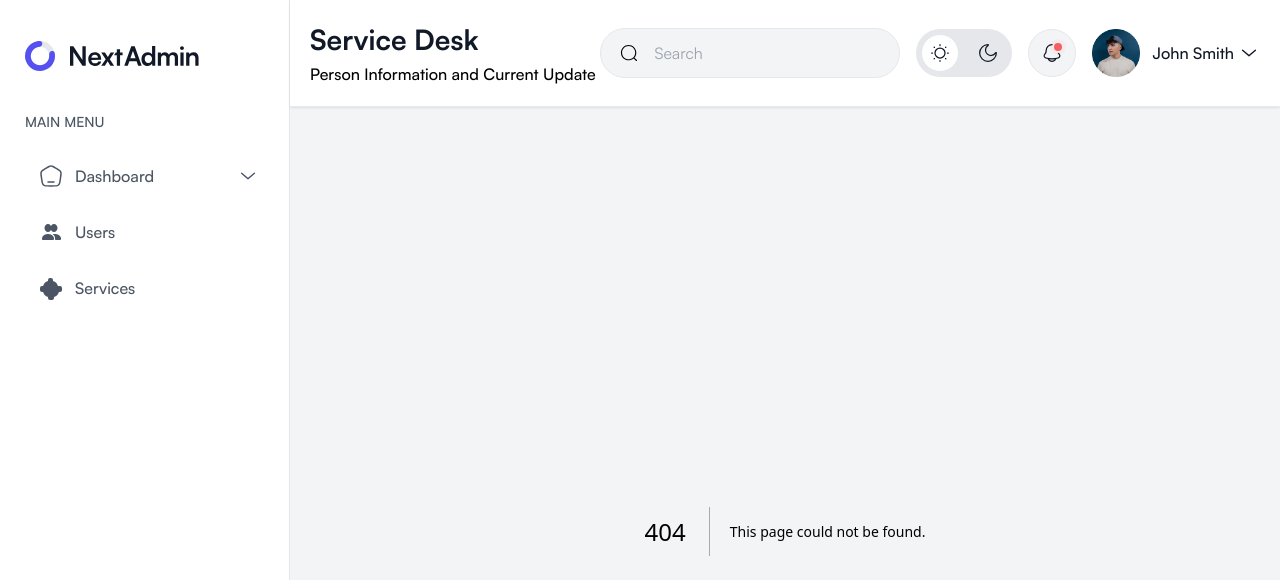
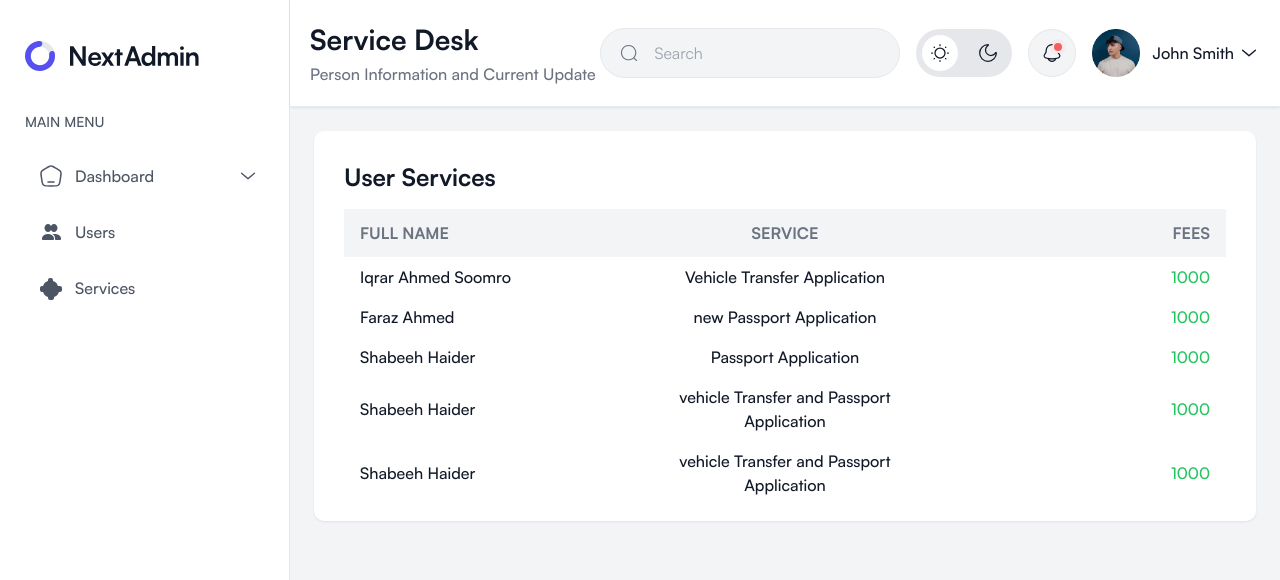
Before and after one commit to farazahmed879/service-desk, a Next.js app: page /dashboard/users/service in a window 1280 px wide. Before the commit this address had no page. Shown: the top 580 px of the page. Built offline with nearby package versions, Linux system fonts and the light colour scheme.

Commit message:
user Service

```diff
--- a/src/app/dashboard/users/UserList.tsx
+++ b/src/app/dashboard/users/UserList.tsx
@@ -1,6 +1,7 @@
 "use client";
 import { useState, } from "react";
-import { FaEdit, FaTrash, FaTimes, FaEllipsisV } from "react-icons/fa";
+import { FaEdit, FaTrash,  FaEllipsisV, } from "react-icons/fa";
+import Link from "next/link";
 
 
 interface User {
@@ -28,6 +29,21 @@ export default function UserList({ users, onEdit, onDelete }: UserListProps) {
   const [editingUser, setEditingUser] = useState<User | undefined>(undefined);
   const [showServiceFor, setShowServiceFor] = useState<number | null>(null);
 
+  /* const handleDeleteClick = (id: number) => {
+    setSelectedUserId(id);
+    setShowConfirm(true);
+  };
+
+  const handleConfirm = () => {
+    if (selectedUserId !== null) onDelete(selectedUserId);
+    setShowConfirm(false);
+    setSelectedUserId(null);
+  };
+
+  const handleCancel = () => {
+    setShowConfirm(false);
+    setSelectedUserId(null);
+  }; */
   return (
     <div className="grid rounded-[10px] bg-white px-7.5 pb-4 pt-7.5 shadow-1 dark:bg-gray-dark dark:shadow-card overflow-x-auto">
       <h2 className="mb-4 text-body-2xlg font-bold text-dark dark:text-white">
@@ -46,6 +62,7 @@ export default function UserList({ users, onEdit, onDelete }: UserListProps) {
           </tr>
         </thead>
         <tbody>
+
           {users.map((user) => (
             <tr
               key={user.id}
@@ -59,8 +76,9 @@ export default function UserList({ users, onEdit, onDelete }: UserListProps) {
 
               <td className="py-3 flex justify-center gap-2 relative overflow-visible">
 
-                <button onClick={() => onEdit(user)}
-                  className="text-blue-600 p-2 rounded hover:bg-blue-100 transition flex items-center justify-center"
+                <button
+                onClick={() => onEdit(user)}
+                  className="text-blue-600  p-2 rounded hover:bg-blue-100 transition flex items-center justify-center"
                   title="Edit"                >
                   <FaEdit />
                 </button>
@@ -73,6 +91,24 @@ export default function UserList({ users, onEdit, onDelete }: UserListProps) {
                   <FaTrash size={14} />
                 </button>
 
+                {/*   <button
+  onClick={() =>
+    setShowServiceFor(showServiceFor === user.id ? null : user.id)
+  }
+  className="text-gray-600 p-2 rounded hover:bg-gray-100 transition"
+>
+  <FaChevronDown />
+</button>
+               {showServiceFor === user.id && (
+  <Link
+    href="./users/service"
+    className="block px-4 py-2 text-sm hover:bg-gray-100 cursor-pointer whitespace-nowrap"
+    onClick={() => setShowServiceFor(null)}
+  >
+    Service
+  </Link> */}
+
+                <div className="relative inline-block">
                   <button
                     onClick={() =>
                       setShowServiceFor(showServiceFor === user.id ? null : user.id)
@@ -81,20 +117,24 @@ export default function UserList({ users, onEdit, onDelete }: UserListProps) {
                   >
                     <FaEllipsisV />
                   </button>
+
+
+
                   {showServiceFor === user.id && (
-                  <div
-                    className="
-                      absolute right-0 top-full mt-2
-                      bg-white border border-gray-200
-                      rounded-md px-4 py-2
-                      text-sm shadow-lg
-                      z-50
-                      whitespace-nowrap
-                    "
+                    <div className="absolute right-0 mt-1 w-32 bg-white border rounded shadow-lg z-10">
+                      <Link
+                        href="./users/service"
+                        className="block px-3 py-2 text-sm hover:bg-gray-100 cursor-pointer whitespace-nowrap"
+                        onClick={() => setShowServiceFor(null)}
                       >
                         Service
+                      </Link>
                     </div>
+
+
+
                   )}
+                </div>
               </td>
             </tr>
           ))}
--- a/src/app/dashboard/users/page.tsx
+++ b/src/app/dashboard/users/page.tsx
@@ -60,6 +60,7 @@ export default function UserPage() {
     localStorage.setItem("users", JSON.stringify(filteredUsers));
   };
 
+
   return (
     <div className="p-6 space-y-6">
 
@@ -94,7 +95,8 @@ export default function UserPage() {
       onEdit={handleEdit}
       onDelete={handleDelete}
     />
-  )}
+  )
+  }
 
 </div>
 
--- /dev/null
+++ b/src/app/dashboard/users/service/page.tsx
@@ -0,0 +1,74 @@
+export default function UserServicePage() {
+    const services =
+        [
+            {
+                id: 1,
+                fullName: "Iqrar Ahmed Soomro",
+                service: "Vehicle Transfer Application",
+                fees: 1000,
+            },
+            {
+                id: 1,
+                fullName: "Faraz Ahmed ",
+                service: "new Passport Application",
+                fees: 1000,
+            },
+            {
+                id: 1,
+                fullName: "Shabeeh  Haider ",
+                service: "Passport Application",
+                fees: 1000,
+            },
+            {
+                id: 1,
+                fullName: "Shabeeh  Haider ",
+                service: " vehicle Transfer and Passport Application",
+                fees: 1000,
+            },
+            {
+                id: 1,
+                fullName: "Shabeeh  Haider ",
+                service: " vehicle Transfer and Passport Application",
+                fees: 1000,
+            },
+
+        ]
+
+
+
+    return (
+        <div className="grid rounded-[10px] bg-white px-7.5 pb-4 pt-7.5 shadow-1 dark:bg-gray-dark dark:shadow-card">
+            <h2 className="mb-4 text-2xl font-bold text-dark dark:text-white">
+                User Services
+            </h2>
+
+            <div className="overflow-x-auto">
+                <table className="min-w-full table-fixed">
+                    <thead>
+                        <tr className="border-none uppercase bg-gray-100 dark:bg-gray-700">
+                            {/*       <th className="w-1/4 text-left py-3 px-4">ID</th>
+ */}      <th className="w-1/4 text-left py-3 px-4">Full Name</th>
+                            <th className="w-1/4 text-center py-3 px-4">Service</th>
+                            <th className="w-1/4 text-right py-3 px-4">Fees</th>
+                        </tr>
+                    </thead>
+
+                    <tbody>
+                        {services.map((item, i) => (
+                            <tr
+                                key={i}
+                                className="text-base font-medium text-dark dark:text-white hover:bg-gray-50 dark:hover:bg-gray-600"
+                            >
+                                {/*                 <td className="w-1/4 text-left py-2 px-4 break-words">{item.id}</td>
+ */}                <td className="w-1/4 text-left py-2 px-4 break-words">{item.fullName}</td>
+                                <td className="w-1/4 text-center py-2 px-4 break-words">{item.service}</td>
+                                <td className="w-1/4 text-right text-green-500 py-2 px-4">{item.fees}</td>
+                            </tr>
+                        ))}
+                    </tbody>
+                </table>
+            </div>
+        </div>
+
+    );
+}
```
Lines whose indentation alone changed are shown as unchanged.
